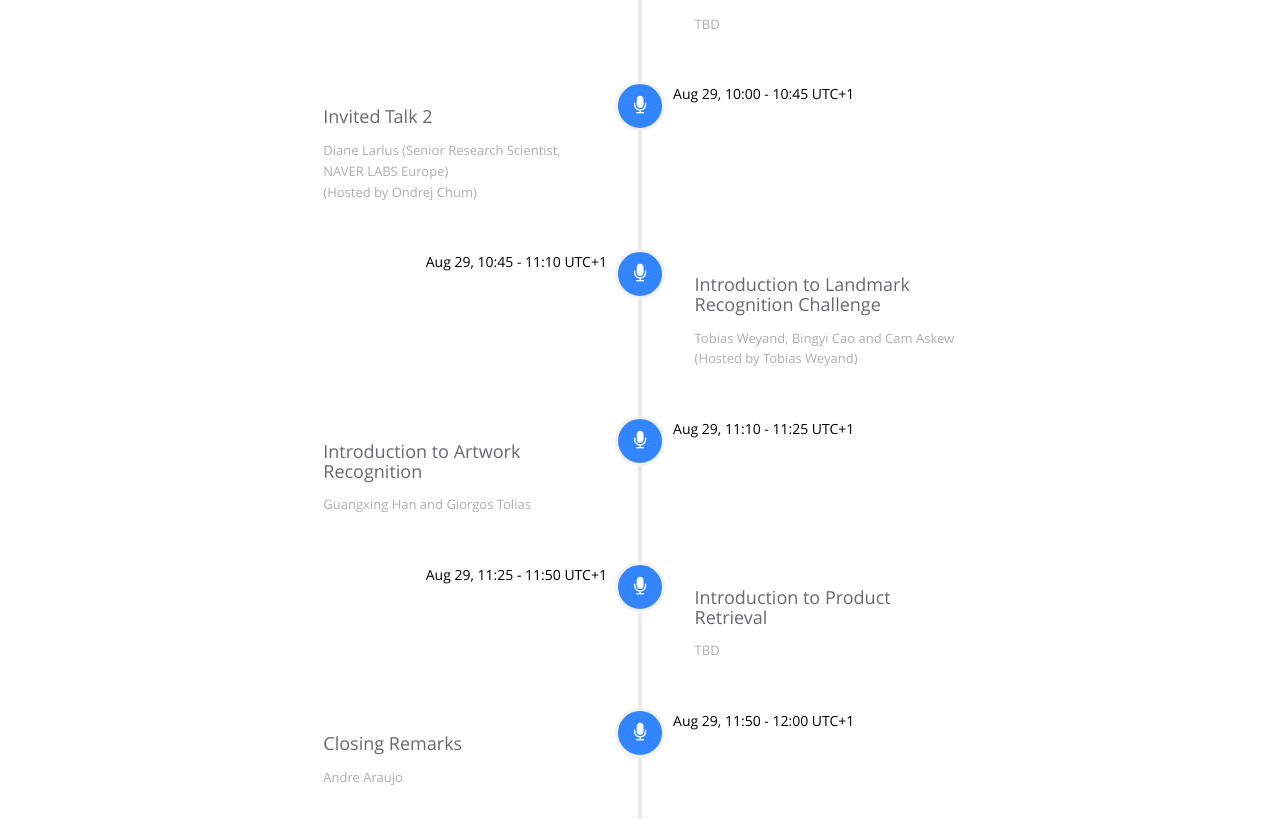
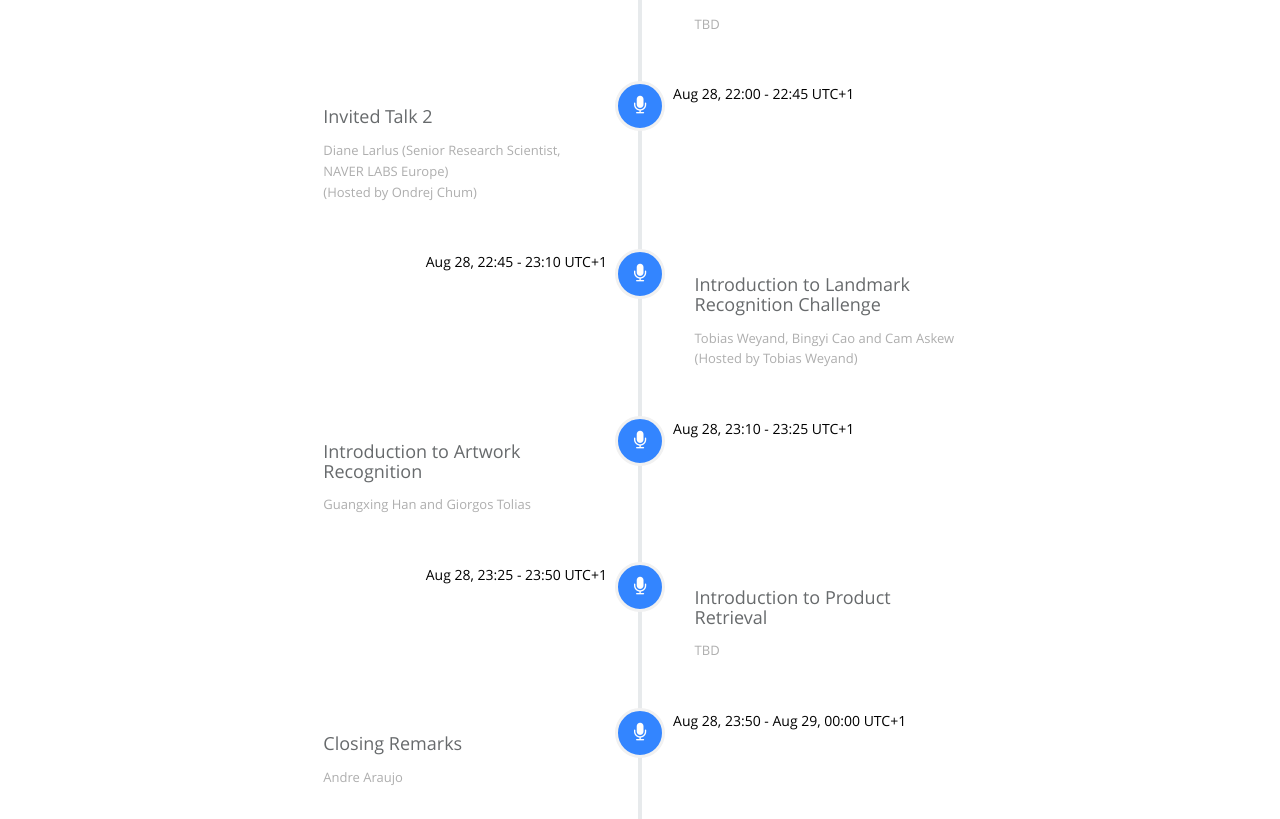
Before and after one commit to ilr-workshop/ECCVW2020, a Jekyll site: the page built from index.html, in a window 1280 px wide and 1400 px high, scrolled down 1905 px. Shown: the part 176-995 px from the top of the window. Built offline with Jekyll 4.4.1, drawn with Linux system fonts in a browser that asks for light colours.

Commit message:
fix timeline

```diff
--- a/_data/index/timetable.yml
+++ b/_data/index/timetable.yml
@@ -48,7 +48,7 @@
     link:
     host: Ondrej Chum
   date:
-    detail: Aug 29, 10:00 - 10:45 UTC+1
+    detail: Aug 28, 22:00 - 22:45 UTC+1
   icon: fa-microphone
 
 - name:
@@ -58,7 +58,7 @@
     link:
     host: Tobias Weyand
   date:
-    detail: Aug 29, 10:45 - 11:10 UTC+1
+    detail: Aug 28, 22:45 - 23:10 UTC+1
   icon: fa-microphone
 
 - name:
@@ -68,7 +68,7 @@
     link:
     host:
   date:
-    detail: Aug 29, 11:10 - 11:25 UTC+1
+    detail: Aug 28, 23:10 - 23:25 UTC+1
   icon: fa-microphone
 
 - name:
@@ -78,7 +78,7 @@
     link:
     host:
   date:
-    detail: Aug 29, 11:25 - 11:50 UTC+1
+    detail: Aug 28, 23:25 - 23:50 UTC+1
   icon: fa-microphone
 
 - name:
@@ -88,5 +88,5 @@
     link:
     host:
   date:
-    detail: Aug 29, 11:50 - 12:00 UTC+1
+    detail: Aug 28, 23:50 - Aug 29, 00:00 UTC+1
   icon: fa-microphone
```
Also changed, not shown: 2 other files.
